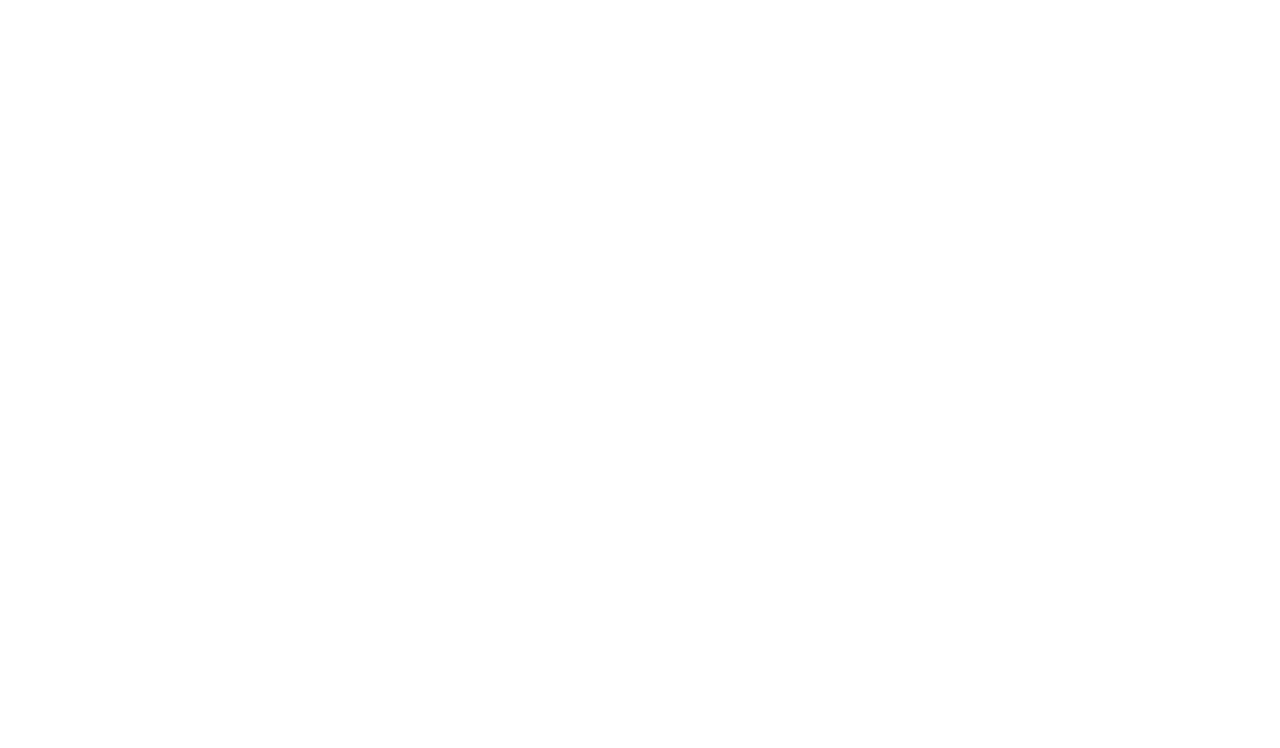
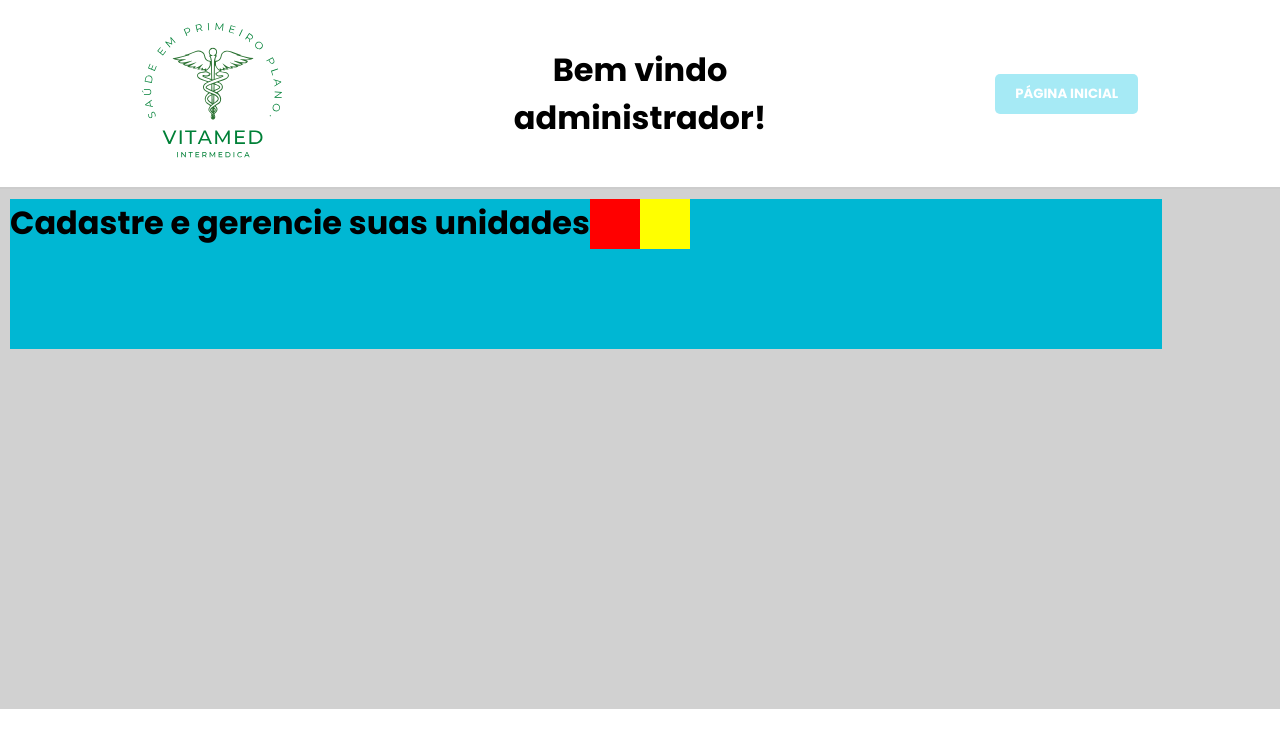
Before and after one commit to miguelgomescy/PI_2_PROTOTIPO_v.01, a plain HTML site: page adm.html in a window 1280 px wide. Drawn offline with Linux system fonts and the light colour scheme.

Commit message:
Quinto: Inicio da tela de ADM

```diff
--- a/adm.css
+++ b/adm.css
@@ -0,0 +1,100 @@
+
+header {
+    display: grid;
+    grid-template-columns: 1fr 1fr 1fr;
+    align-items: center;
+    text-align: center;
+    background: #FFFFFF;
+    border-bottom: 2px solid #CCCCCC;
+}
+
+nav {
+    display: flex;
+    justify-self: center;
+    gap: 20px;
+}
+
+nav a {
+    font-weight: bold;
+    color: black;
+    text-decoration: none;
+}
+
+nav a:hover {
+    color: #8AC2CA;
+    transition: 0.2s;
+}
+
+
+button {
+    display: flex;
+    justify-self: center;
+    border: none;
+    background: #A6EAF5;
+    color: #FFFFFF;
+    font-weight: bold;
+    padding: 10px;
+    border-radius: 5px;
+    cursor: pointer;
+    padding: 10px 20px;
+}
+
+button:hover {
+    background: #00b7d3;
+    border: 2px solid #A6EAF5;
+    color: #fff;
+    transition: 0.5s;
+}
+
+.logo img {
+    width: 100%; /* Ajuste para garantir que a imagem se adapte ao contêiner */
+    max-width: 180px; /* Máximo tamanho da logo */
+}
+
+
+@media (max-width: 768px) {
+    header {
+        grid-template-columns: 1fr; /* Faz tudo ficar em uma única coluna */
+        text-align: center;
+    }
+
+    .logo, nav {
+        justify-self: center; /* Centra a logo e a navegação */
+        width: 100%; /* Utiliza a largura total disponível */
+    }
+
+    h1 {
+        margin-top: 10px; /* Adiciona um espaço acima do título */
+    }
+}
+
+.container-main{
+    display: flex;
+    background-color: #d1d1d1;
+    height: 500px;
+    width: 100%;
+    flex-direction: row;
+    gap: 30px;
+    padding: 10px 0px 10px 10px;
+
+}
+
+.container-top{
+    display: flex;
+    background-color: #00b7d3;
+    height: 150px;
+    width: 90%;
+}
+
+.container-uni{
+    background-color: red;
+    height: 50px;
+    width: 50px;
+
+}
+
+.container-med{
+    background-color: yellow;
+    height: 50px;
+    width: 50px;
+}
--- a/adm.html
+++ b/adm.html
@@ -6,8 +6,33 @@
     <title>ADM VITAMED - Bem Vindo</title>
     <link rel="stylesheet" href="main.css">
     <link rel="stylesheet" href="adm.css">
+    <link rel="icon" href="img/VitaMed.png">
 </head>
 <body>
+    <header>
+        <a href="adm.html" class="logo"><img src="img/VitaMed.svg" alt="Logo VitaMed" width="40%" height="50%"></a>
+       <h1>Bem vindo administrador!</h1>
+        <nav>
+            <a href="clientes.html"> <button>PÁGINA INICIAL</button></a>
+        </nav>
+    </header>
+
+    <div class="container-main">
+
+        <div class="container-top">
+            <h1>Cadastre e gerencie suas unidades</h1>
+
+            <div class="container-uni">
+
+            </div>
+
+            <div class="container-med">
+
+            </div>
+        </div>
+
+
+    </div>
 
 </body>
 </html>
--- a/perfil.css
+++ b/perfil.css
@@ -151,7 +151,6 @@ body{
 }
 
 
-.consultas{}
 
 @media (max-width: 768px) {
     .container {
```
Also changed, not shown: medico.html (+6 -0 lines), 1 other file.
